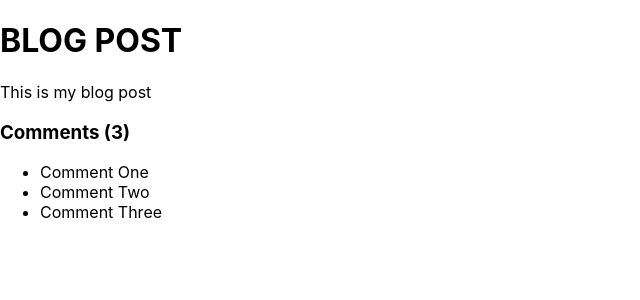
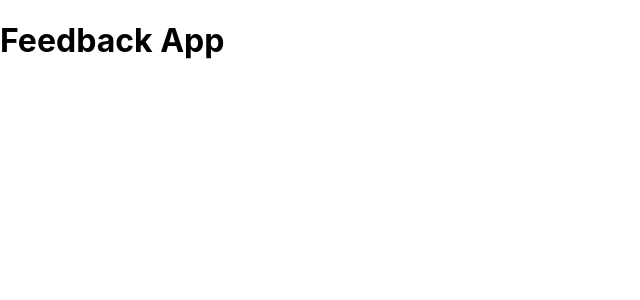
Before and after one commit to legenduzair/feedback-app, a React (Create React App) app: page / in a window 1280 px wide. Shown: the top 300 px of the page, without its empty margins (0-640 px from the left). Built offline with nearby package versions, Linux system fonts and the light colour scheme; the HTML template or start-up script is replaced by a standard one.

Commit message:
Remove conditionals to revert back to initial JSX

```diff
--- a/src/App.js
+++ b/src/App.js
@@ -1,37 +1,9 @@
 import './App.css';
 
 function App() {
-  const title = 'Blog Post'
-  const body = 'This is my blog post'
-  const comments = [
-    {id: 1, text: 'Comment One'},
-    {id: 2, text: 'Comment Two'},
-    {id: 3, text: 'Comment Three'},
-  ]
-
-  const loading = false
-  const showComments = true
-
-  if(loading) return <h1>Loading...</h1>
-
-  const commentBlock = (
-    <div className="comments">
-        <h3>Comments ({comments.length})</h3>
-        <ul>
-          {comments.map((comment, index) => (
-            <li key={index}>{comment.text}</li>
-          ))}
-        </ul>
-      </div>
-  )
-
   return (
     <div className="container">
-      <h1>{title.toUpperCase()}</h1>
-      <p>{body}</p>
-
-      {showComments ? commentBlock : null}
-
+      <h1>Feedback App</h1>
     </div>
   );
 }
```
